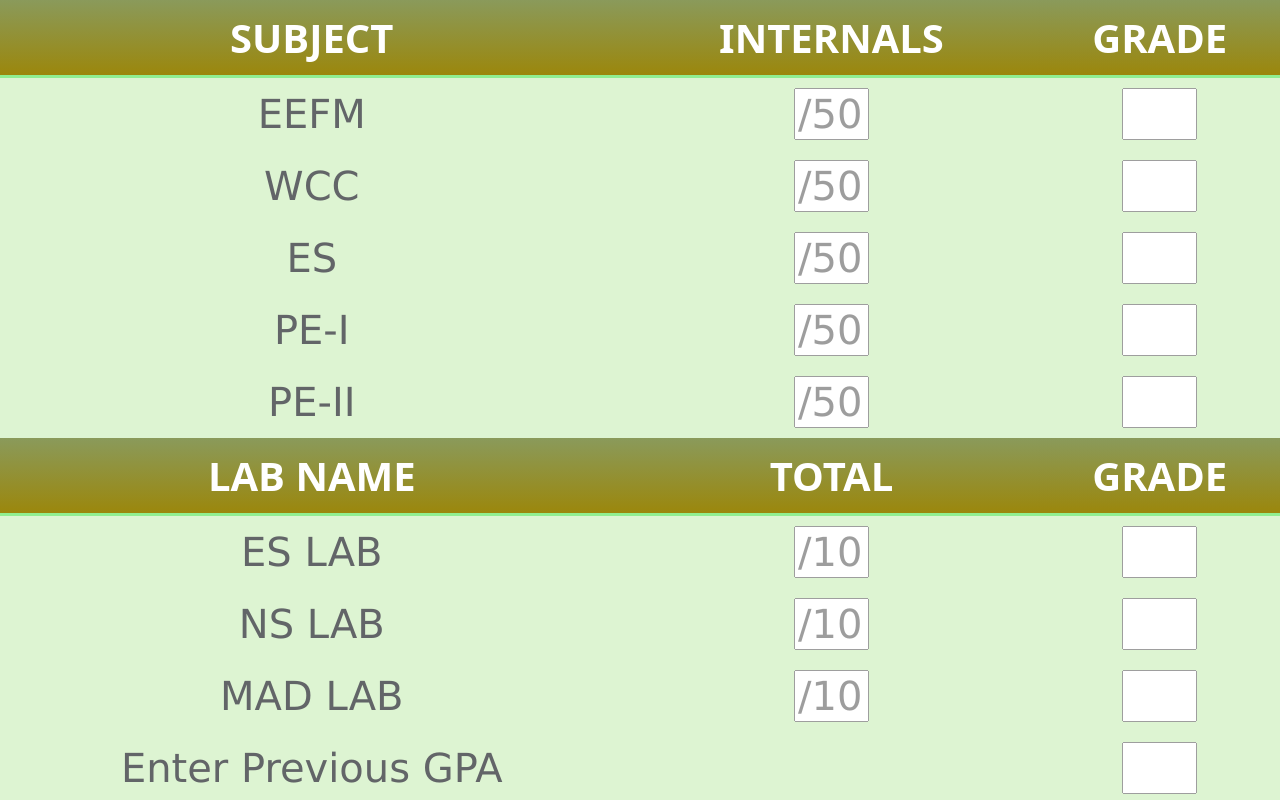
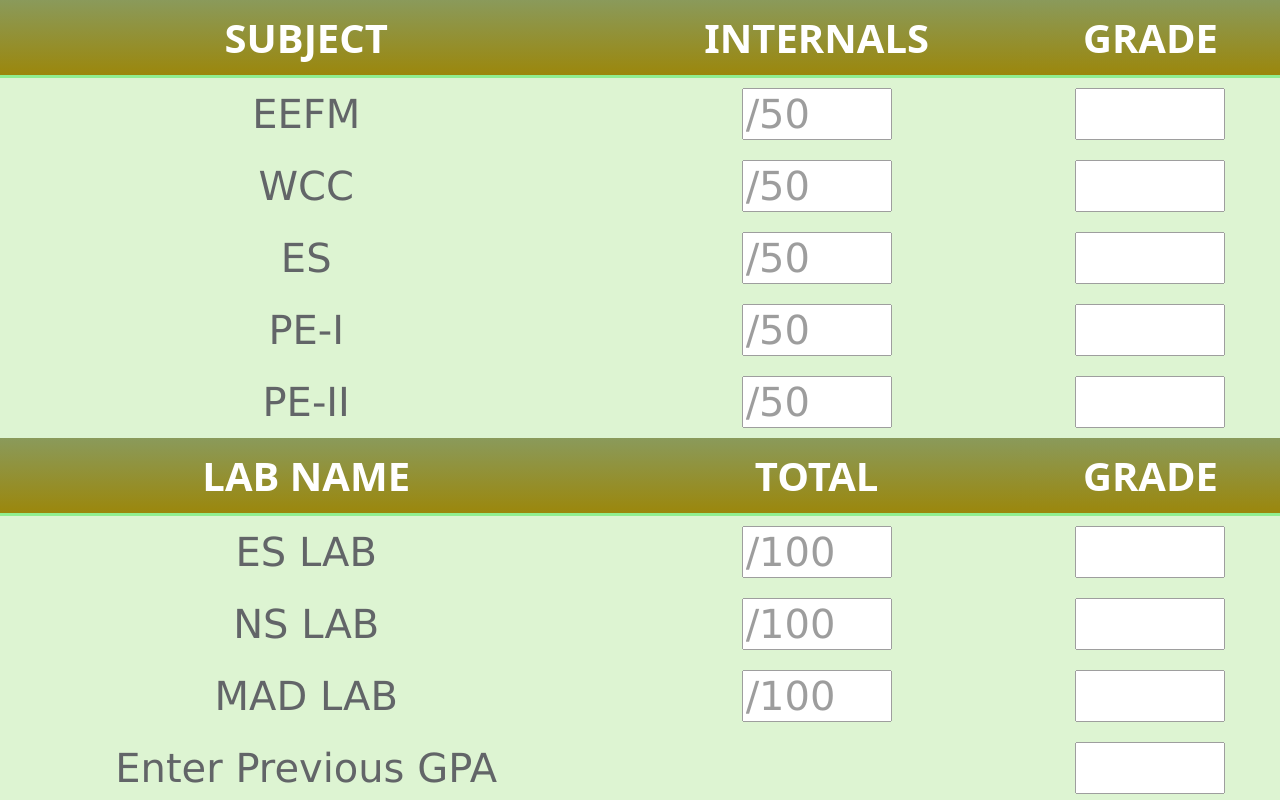
Before and after one commit to freakbeast14/freakbeast14, a plain HTML site: page GPA_CALC/index.html in a window 1280 px wide. Drawn offline with nearby package versions, Linux system fonts and the light colour scheme.

Commit message:
Update styles.css

```diff
--- a/GPA_CALC/styles.css
+++ b/GPA_CALC/styles.css
@@ -33,5 +33,5 @@ table tr:hover
 	opacity: 1;
 }
 input[type="text"]{
-    width: 75px;
+    width: 150px;
 }
```
